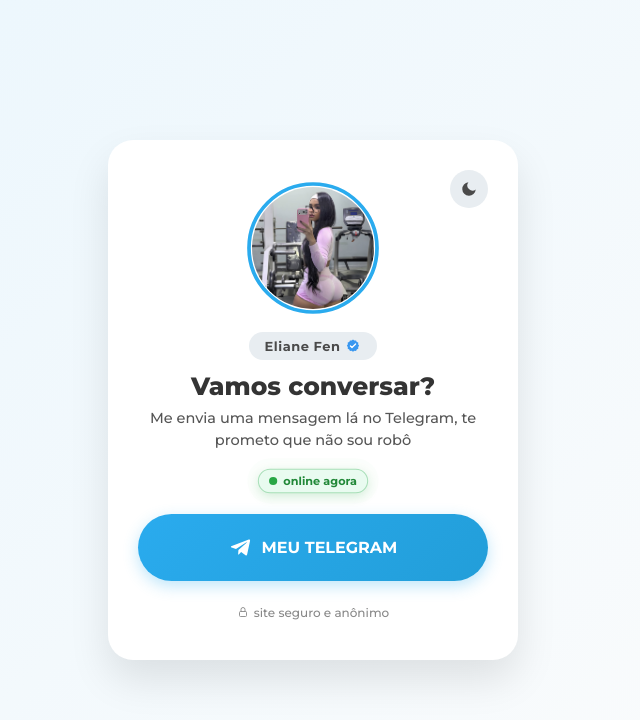
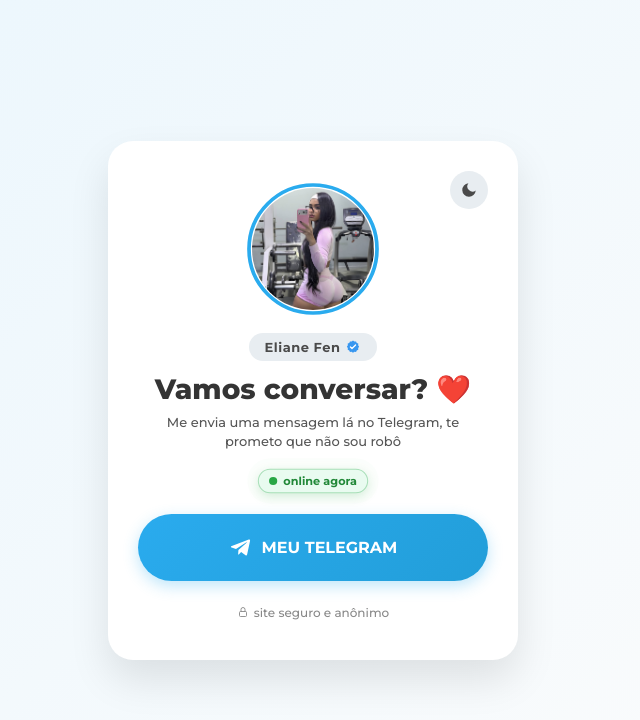
Before and after one commit to vkalves/meu-segredinho, a plain HTML site: page eliane/index.html in a window 1280 px wide. Shown: the whole page, without its empty margins (327-967 px from the left). Drawn offline with Linux system fonts and the light colour scheme; a web font is replaced by a local one.

Commit message:
Update index.html

```diff
--- a/eliane/index.html
+++ b/eliane/index.html
@@ -331,8 +331,8 @@
     100% { transform: scale(1); }
 }
 
-.title { font-size: 25px; font-weight: 800; color: var(--privacy-text); margin-bottom: 7px; }
-.subtitle { font-size: 14.5px; color: var(--subtitle-text); font-weight: 500; line-height: 1.5; margin-bottom: 17px; }
+.title { font-size: 28px; font-weight: 800; color: var(--privacy-text); margin-bottom: 7px; }
+.subtitle { font-size: 13px; color: var(--subtitle-text); font-weight: 500; line-height: 1.5; margin-bottom: 17px; }
 
 .online-status {
     --online-glow: 40, 167, 69;
@@ -524,8 +524,8 @@
         </span>
     </div>
 
-    <div class="title">Vamos conversar?</div>
-    <div class="subtitle">Me envia uma mensagem lá no Telegram, te prometo que não sou robô </div>
+    <div class="title">Vamos conversar? ❤️</div>
+    <div class="subtitle">Me envia uma mensagem lá no Telegram, te prometo que não sou robô</div>
 
     <div class="online-status">
         <span class="dot"></span> online agora
```
